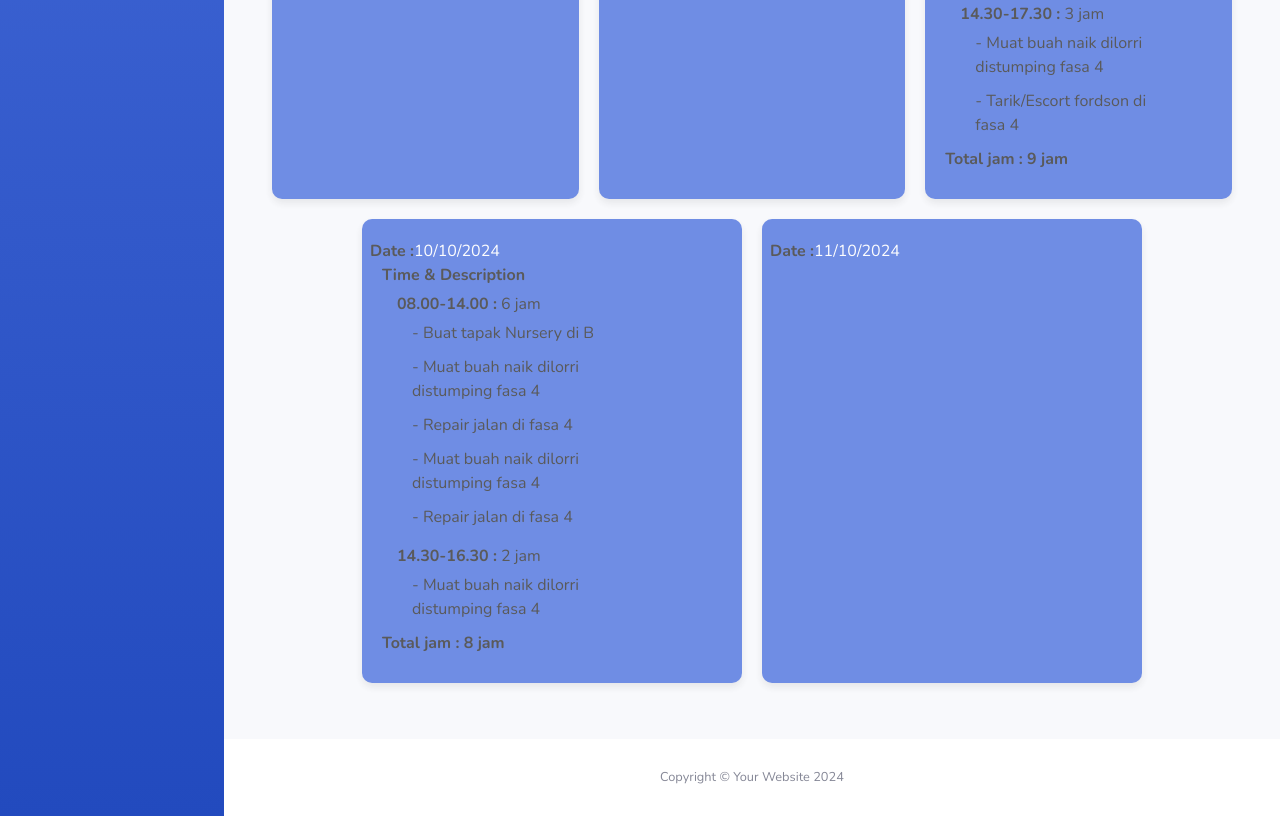
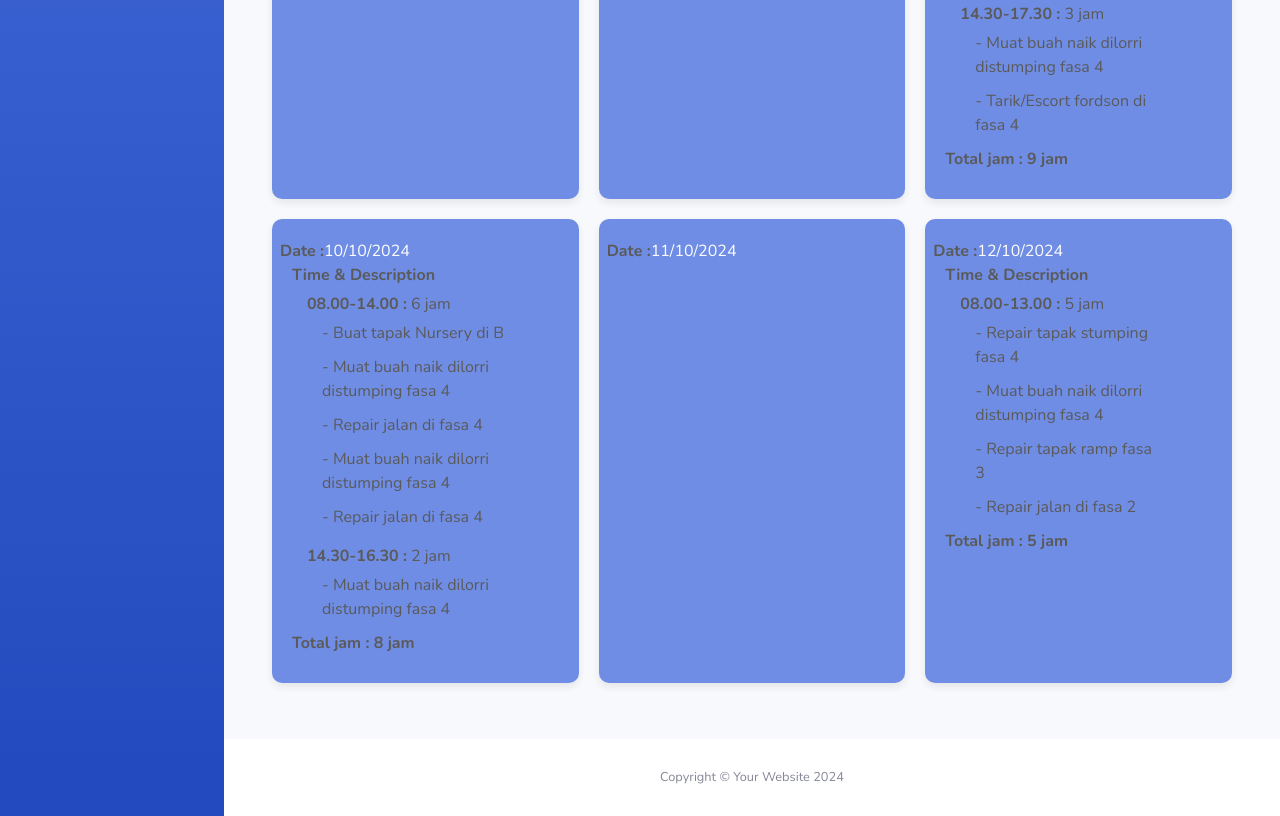
Before and after one commit to Iz-Technology/Backhoe, a plain HTML site: page oktober.html in a window 1280 px wide. Shown: the part 959-1775 px from the top of the page. Drawn offline with nearby package versions, Linux system fonts and the light colour scheme.

Commit message:
memperbaharui gallery,october script

```diff
--- a/oktober.html
+++ b/oktober.html
@@ -400,6 +400,28 @@
                       </div>
                     </div>
 
+                    <div class="custom-card"> <!-- Custom card class -->
+                      <div class="row mb-2">
+                        <strong>Date :</strong> 12/10/2024
+                        <div class="col-md-10">
+                          <strong>Time & Description</strong>
+                          <ul>
+                            <li><strong>08.00-13.00 :</strong> 5 jam
+                              <ul>
+                                <li>- Repair tapak stumping fasa 4</li>
+                                <li>- Muat buah naik dilorri distumping fasa 4</li>
+                                <li>- Repair tapak ramp fasa 3</li>
+                                <li>- Repair jalan di fasa 2</li>
+                              </ul>
+                            </li>
+                          </ul>
+                          <div>
+                            <strong>Total jam : 5 jam</strong>
+                          </div>
+                        </div>
+                      </div>
+                    </div>
+
                   </div>
                 </div>
 
--- a/script.js
+++ b/script.js
@@ -57,7 +57,7 @@ document.addEventListener("DOMContentLoaded", function () {
   var ctx1 = document.getElementById("palmOilChart").getContext("2d");
 
   // Data manual untuk jam
-  var dailyHours = [0, 2, 2, 2, 2, 2, 4, 6, 9, 8, 0];
+  var dailyHours = [0, 2, 2, 2, 2, 2, 4, 6, 9, 8, 0, 5];
 
   // Hitung total jam
   var totalHours = dailyHours.reduce((acc, val) => acc + val, 0);
```
Also changed, not shown: gallery.html (+8 -0 lines).
